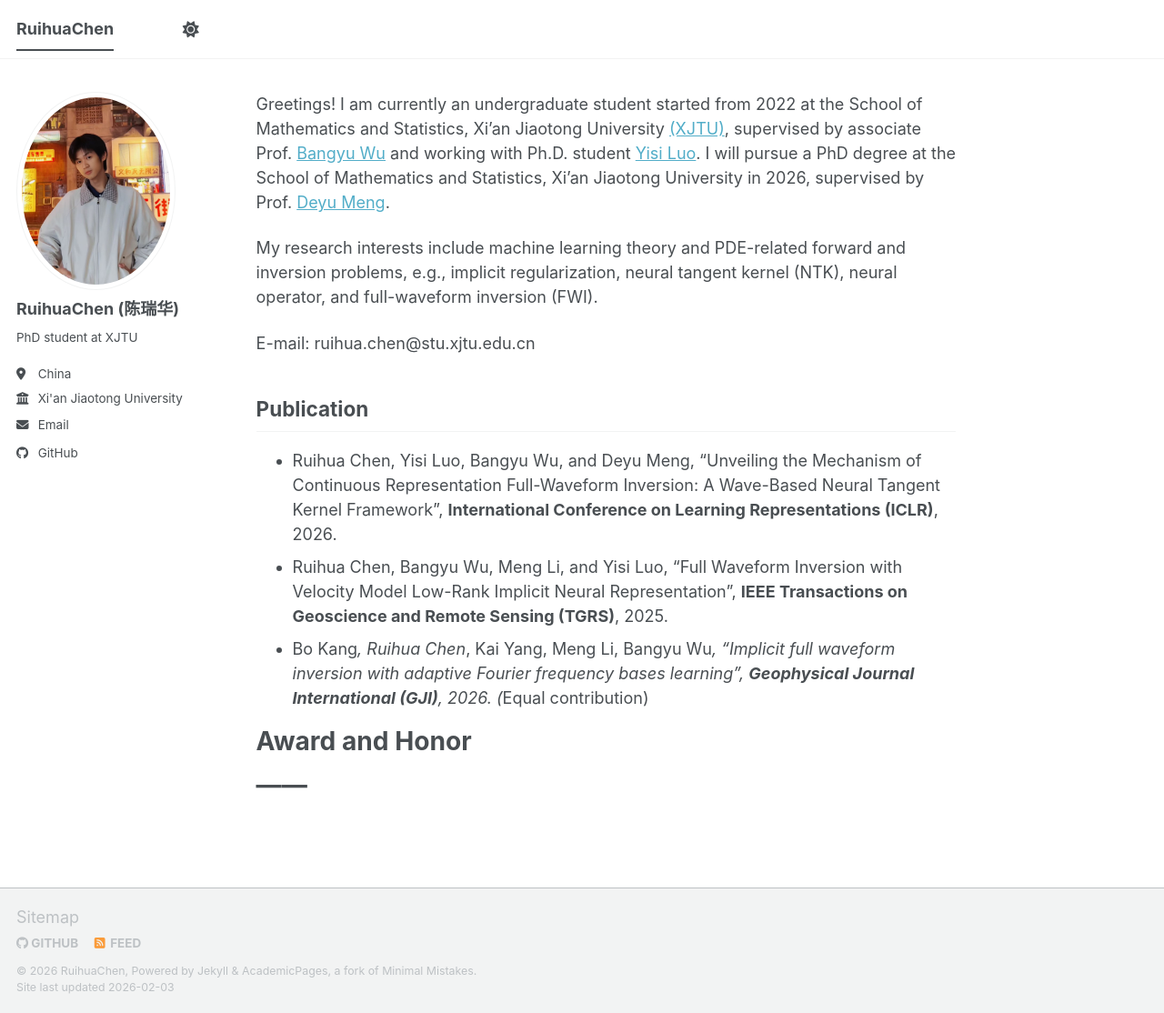
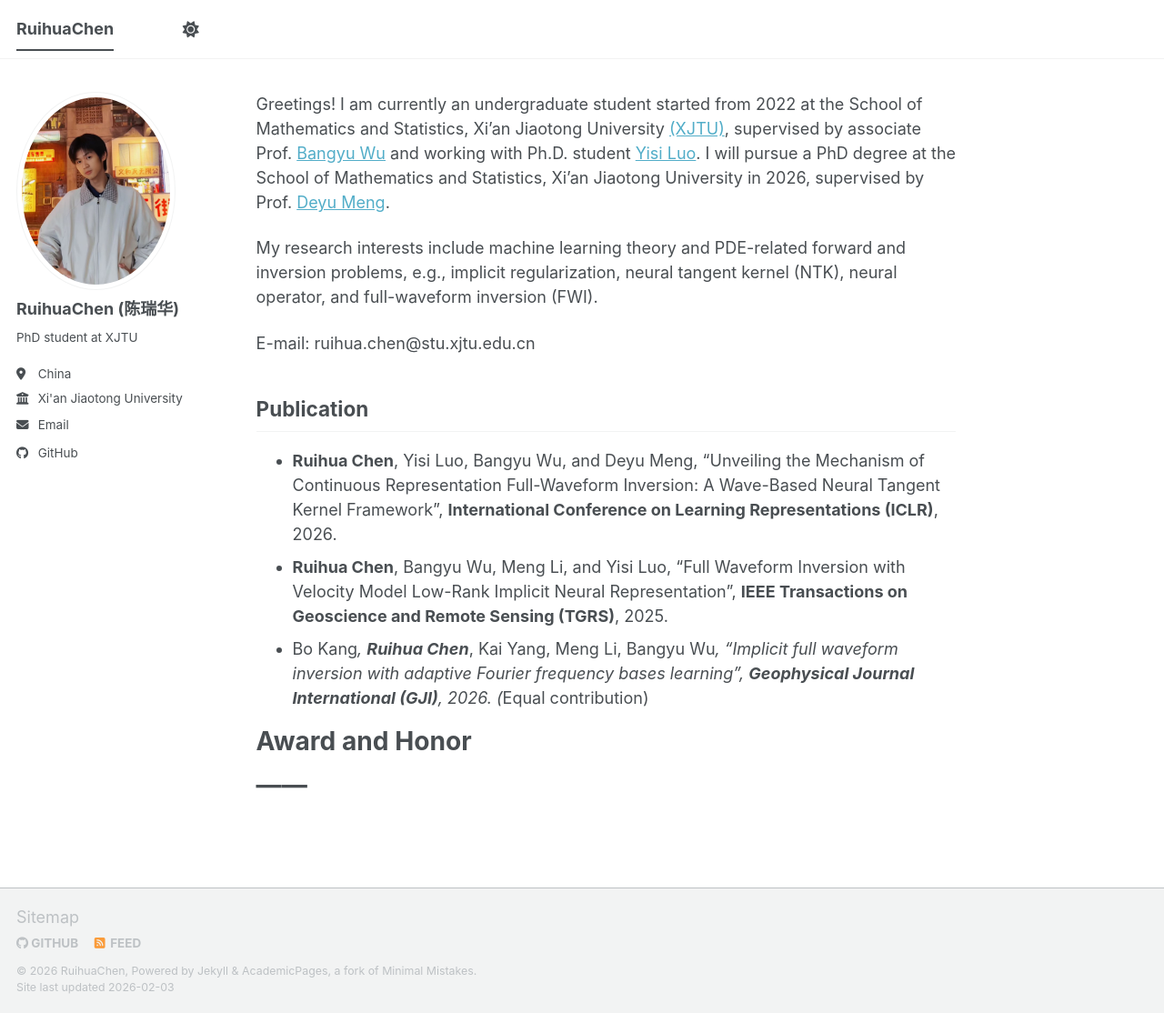
Before and after one commit to Ruihua-Chen/ruihua-chen.github.io, a Jekyll site: the page built from _pages/about.md, in a window 1280 px wide and 1114 px high. Shown: the whole window at 91% size. Built offline with Jekyll 4.4.1, drawn with Linux system fonts in a browser that asks for light colours; a script bundle is joined from its source files by our own code; library files that are not in the unit come from our copies.

```diff
--- a/_pages/about.md
+++ b/_pages/about.md
@@ -15,9 +15,9 @@ E-mail: ruihua.chen@stu.xjtu.edu.cn
 
 Publication
 ------
-* Ruihua Chen, Yisi Luo, Bangyu Wu, and Deyu Meng, "Unveiling the Mechanism of Continuous Representation Full-Waveform Inversion: A Wave-Based Neural Tangent Kernel Framework", **International Conference on Learning Representations (ICLR)**, 2026.
-* Ruihua Chen, Bangyu Wu, Meng Li, and Yisi Luo, "Full Waveform Inversion with Velocity Model Low-Rank Implicit Neural Representation", **IEEE Transactions on Geoscience and Remote Sensing (TGRS)**, 2025.
-* Bo Kang*, Ruihua Chen*, Kai Yang, Meng Li, Bangyu Wu*, "Implicit full waveform inversion with adaptive Fourier frequency bases learning", **Geophysical Journal International (GJI)**, 2026. (*Equal contribution)
+* **Ruihua Chen**, Yisi Luo, Bangyu Wu, and Deyu Meng, "Unveiling the Mechanism of Continuous Representation Full-Waveform Inversion: A Wave-Based Neural Tangent Kernel Framework", **International Conference on Learning Representations (ICLR)**, 2026.
+* **Ruihua Chen**, Bangyu Wu, Meng Li, and Yisi Luo, "Full Waveform Inversion with Velocity Model Low-Rank Implicit Neural Representation", **IEEE Transactions on Geoscience and Remote Sensing (TGRS)**, 2025.
+* Bo Kang*, **Ruihua Chen***, Kai Yang, Meng Li, Bangyu Wu*, "Implicit full waveform inversion with adaptive Fourier frequency bases learning", **Geophysical Journal International (GJI)**, 2026. (*Equal contribution)
 
 
 # Award and Honor
```
